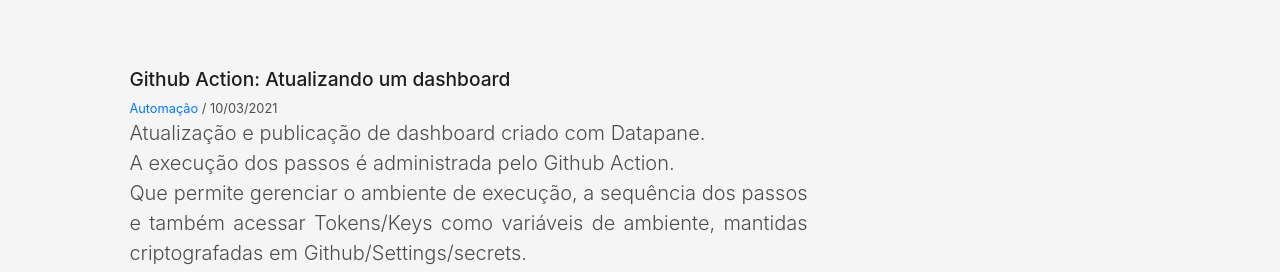
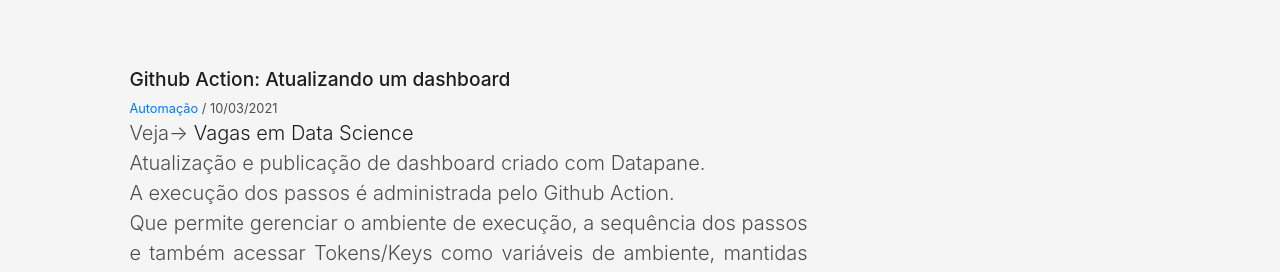
Before and after one commit to silviolima07/silviolima07.github.io, a plain HTML site: page index.html in a window 1280 px wide. Shown: the part 2440-2712 px from the top of the page. Drawn offline with Linux system fonts and the light colour scheme; files whose address does not match are found by name.

Commit message:
Added link to datapane dashboard

```diff
--- a/index.html
+++ b/index.html
@@ -372,6 +372,7 @@
                       <span class="w-ctegory">Automação</span> / <span class="w-date">10/03/2021</span>
 					  <!--<p class="subtitle-a"> -->
 					  <p class="lead">
+					  Veja-> <a href="https://datapane.com/u/silviolima07/reports/vagas-em-data-science">Vagas em Data Science</span></a><br>
                       Atualização e publicação de dashboard criado com Datapane.<br>A execução dos passos é administrada pelo Github Action.<br>Que permite gerenciar o ambiente de execução, a sequência dos passos e também acessar Tokens/Keys como variáveis de ambiente, mantidas criptografadas em Github/Settings/secrets.
                     </p>
                     </div>
```
